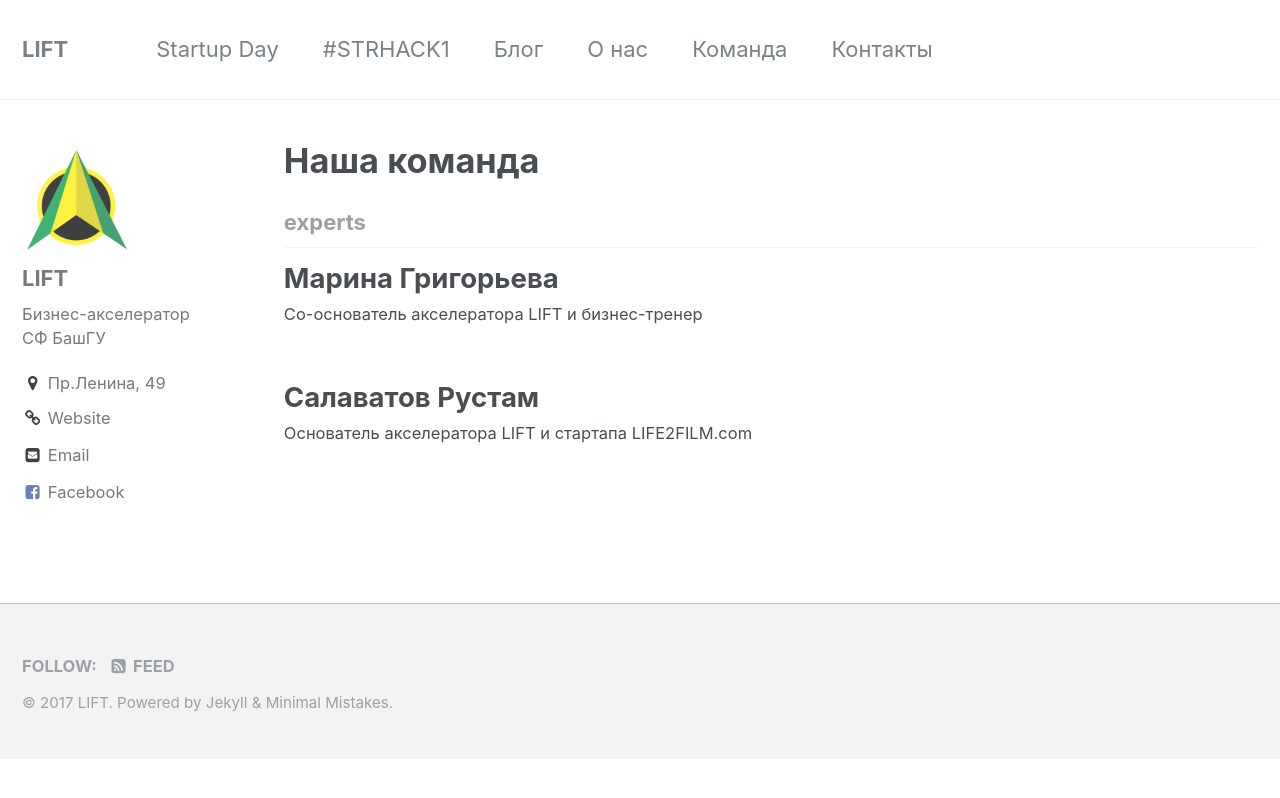
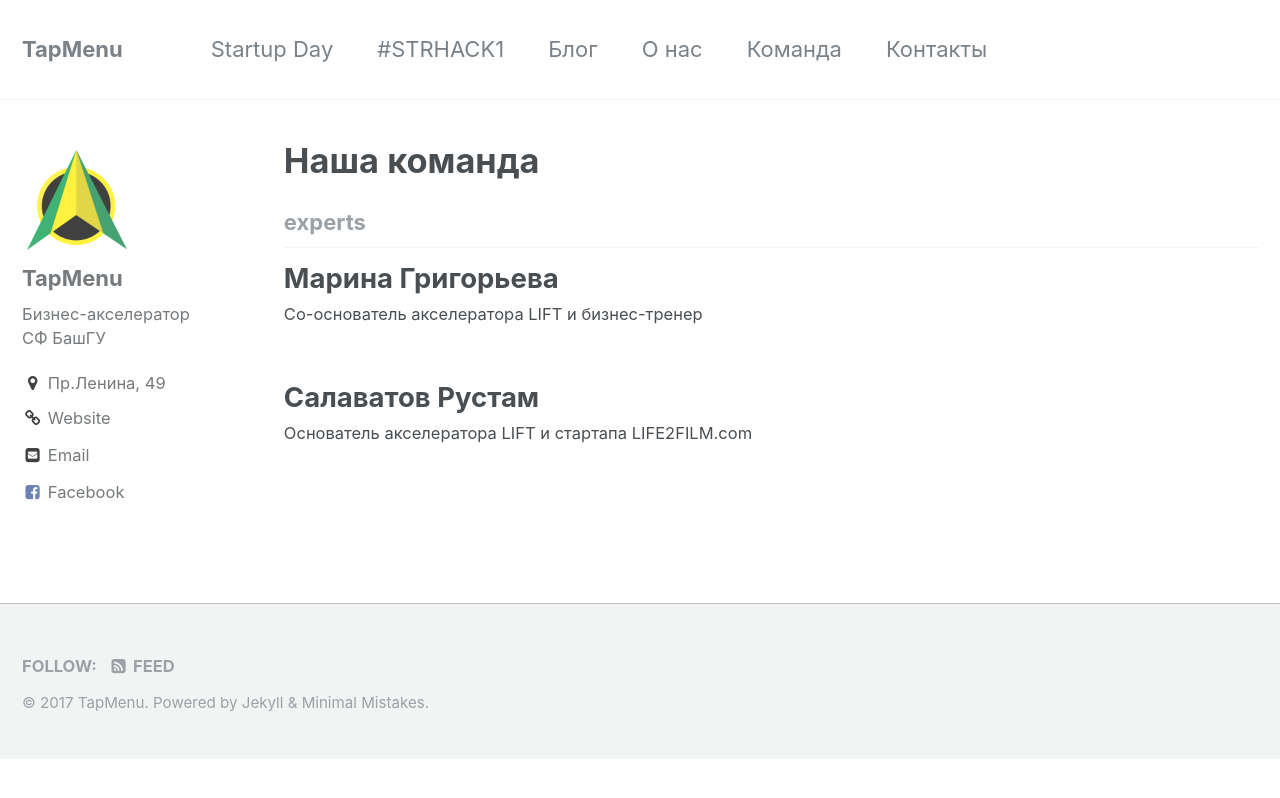
Before and after one commit to TapMenu/4lift.github.io, a Jekyll site: the page built from _pages/collection-archive.html, in a window 1280 px wide. Shown: the top 798 px of the page. Built offline with Jekyll 4.4.1, drawn with Linux system fonts in a browser that asks for light colours.

Commit message:
Update _config.yml

```diff
--- a/_config.yml
+++ b/_config.yml
@@ -7,13 +7,13 @@
 
 # Site Settings
 locale                   : "ru-RU"
-title                    : "LIFT"
+title                    : "TapMenu"
 title_separator          : "-"
-name                     : &name "LIFT"
+name                     : &name "TapMenu"
 description              : &description "Бизнес-акселлератор СФ БашГУ (Респ. Башкортостан, г.Стерлитамак)"
-url                      : https://4lift.github.io # the base hostname & protocol for your site e.g. "https://mmistakes.github.io"
+url                      : https://TapMenu.github.io # the base hostname & protocol for your site e.g. "https://mmistakes.github.io"
 baseurl                  : "" # the subpath of your site, e.g. "/blog"
-repository               : "4lift/4lift.github.io"
+repository               : "TapMenu/TapMenu.github.io"
 teaser                   : # filename of teaser fallback teaser image placed in /images/, .e.g. "500x300.png"
 # breadcrumbs            : false # true, false (default)
 words_per_minute         : 200
```
